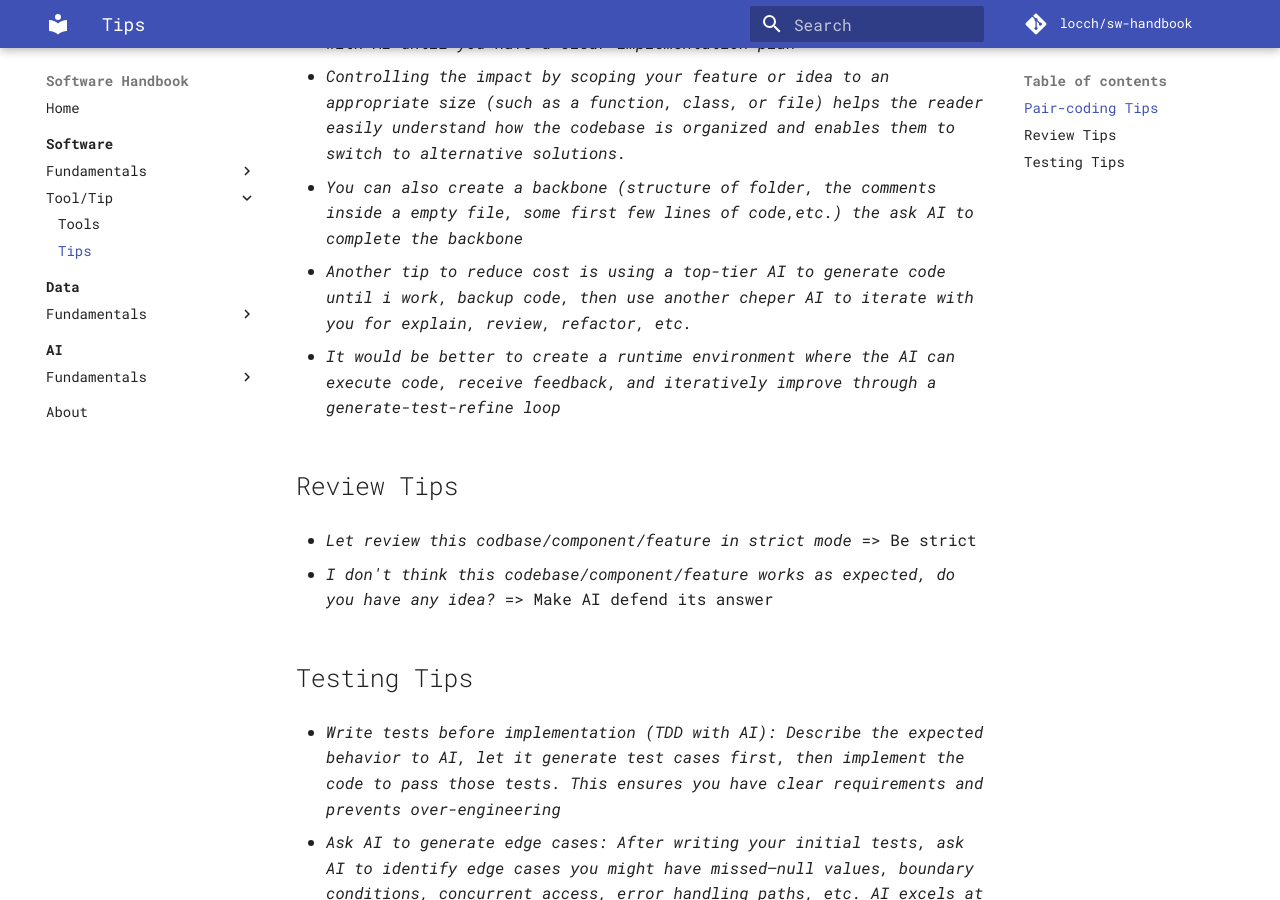
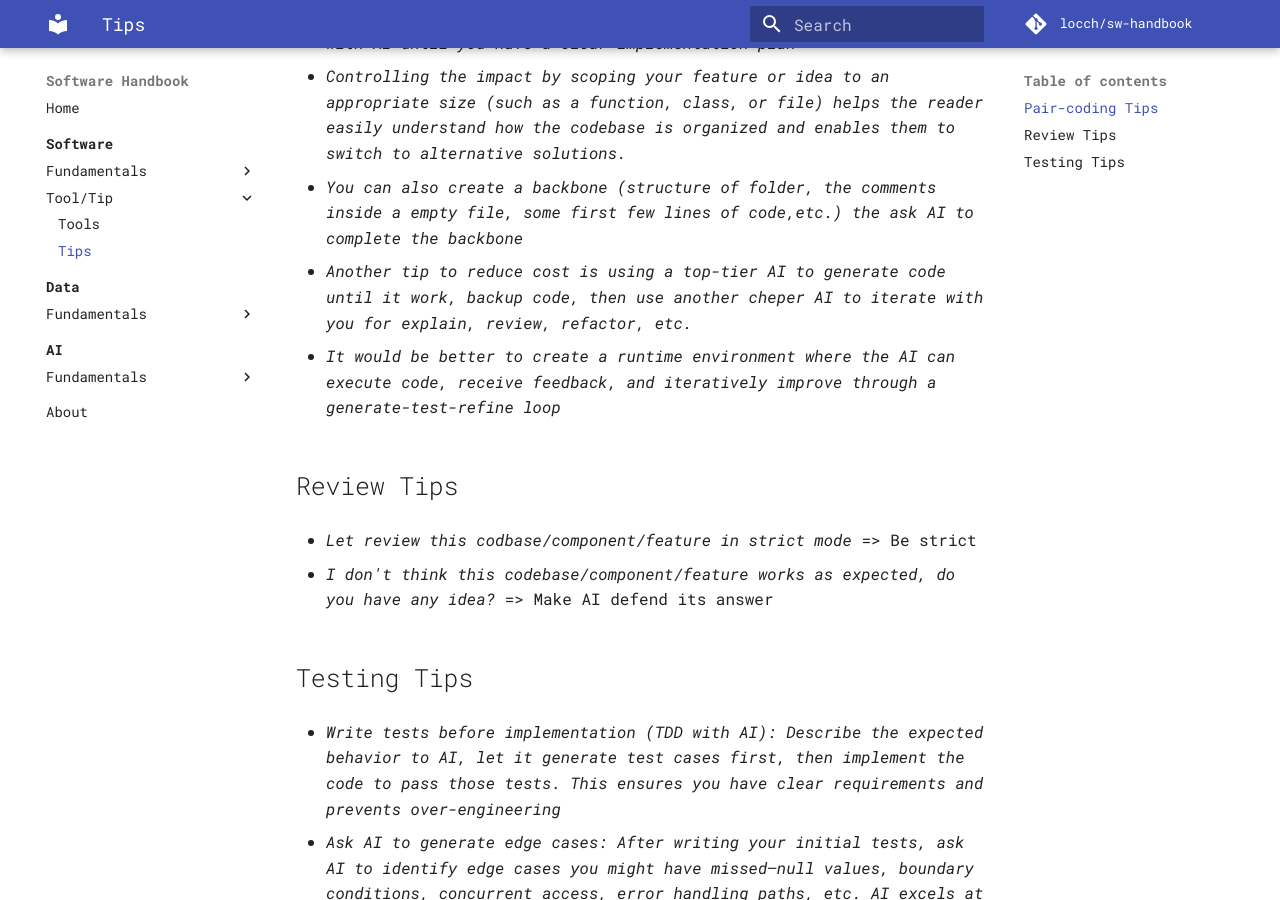
Before and after one commit to locchh/sw-handbook, an MkDocs documentation site: the page built from docs/software/tool_tip/tips.md, in a window 1280 px wide and 900 px high, scrolled down 668 px. Built offline with MkDocs 1.6.1 and Material for MkDocs 9.7.7, drawn with Linux system fonts in a browser that asks for light colours; comment, search, counter and statistics services are not loaded.

```diff
--- a/docs/software/tool_tip/tips.md
+++ b/docs/software/tool_tip/tips.md
@@ -14,7 +14,7 @@
 
 - *You can also create a backbone (structure of folder, the comments inside a empty file, some first few lines of code,etc.) the ask AI to complete the backbone*
 
-- *Another tip to reduce cost is using a top-tier AI to generate code until i work, backup code, then use another cheper AI to iterate with you for explain, review, refactor, etc.*
+- *Another tip to reduce cost is using a top-tier AI to generate code until it work, backup code, then use another cheper AI to iterate with you for explain, review, refactor, etc.*
 
 - *It would be better to create a runtime environment where the AI can execute code, receive feedback, and iteratively improve through a generate-test-refine loop*
 
```
